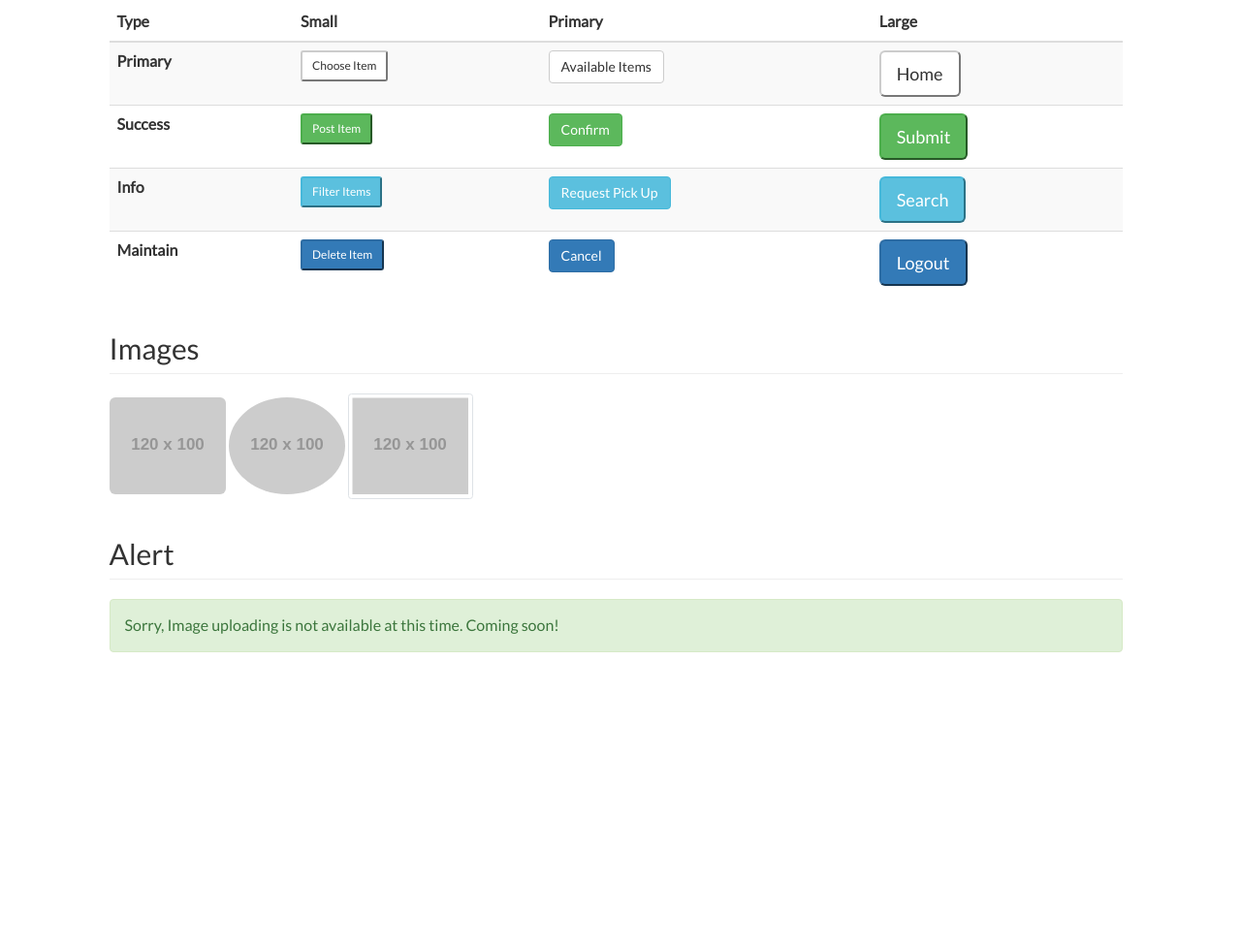
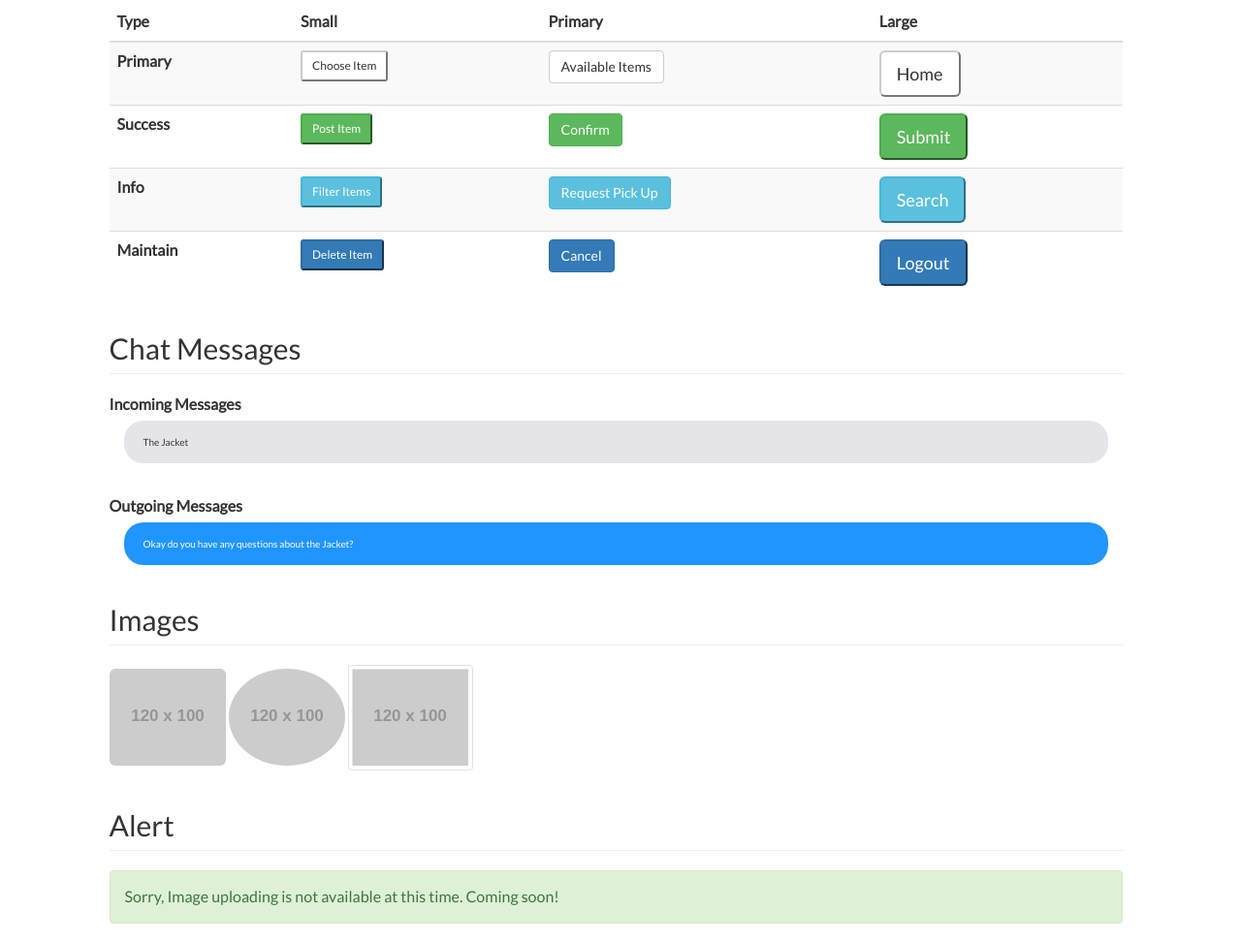
Before and after one commit to NeatStreet/NeatStreet, a website: page public/StyleGuide.html in a window 1280 px wide. Shown: the part 5058-6031 px from the top of the page at 97% size. Before the commit the page ends 5751 px from the top, so only its background shows below. Drawn offline with nearby package versions, Linux system fonts and the light colour scheme; placeholder pictures from the web are drawn by us.

Commit message:
updates to messages on styleguide

```diff
--- a/public/StyleGuide.html
+++ b/public/StyleGuide.html
@@ -107,6 +107,7 @@
                     </div>
                 </nav>
                 <!-- /NavBar -->
+
 
                 <!-- gallary -->
                 <div class="container gallery-container">
@@ -437,6 +438,14 @@
 
                 <!-- /BUTTONS -->
 
+                <!-- CHAT AND MESSAGES -->
+                <h2 class="page-header" id="label-badge">Chat Messages</h2>
+                <label for="messages from">Incoming Messages</label>
+                <p class="message from" id="messages from">The Jacket</p><br>
+                <label for="message to">Outgoing Messages</label>
+                <p class="message to" id="message to">Okay do you have any questions about the Jacket?</p>
+                <!-- /CHAT AND MESSAGES -->
+
                 <!-- IMAGES -->
                 <h2 class="page-header" id="images">Images</h2>
 
--- a/public/css/styleGuide.css
+++ b/public/css/styleGuide.css
@@ -404,3 +404,25 @@ fieldset {
     display: inline-block;
     font-size: 2px;
 }
+.message.to {
+    word-wrap: break-word;
+    background-color: #2095FE;
+    color: #fff;
+    font-size: 10px;
+    list-style-type: none;
+    border-radius: 20px 20px 20px 20px;
+    margin: 0 15px 10px;
+    padding: 15px 20px;
+    position: relative;
+}
+.message.from {
+    word-wrap: break-word;
+    background-color: #E5E4E9;
+    color: #363636;
+    font-size: 10px;
+    list-style-type: none;
+    border-radius: 20px 20px 20px 20px;
+    margin: 0 15px 10px;
+    padding: 15px 20px;
+    position: relative;
+}
```
